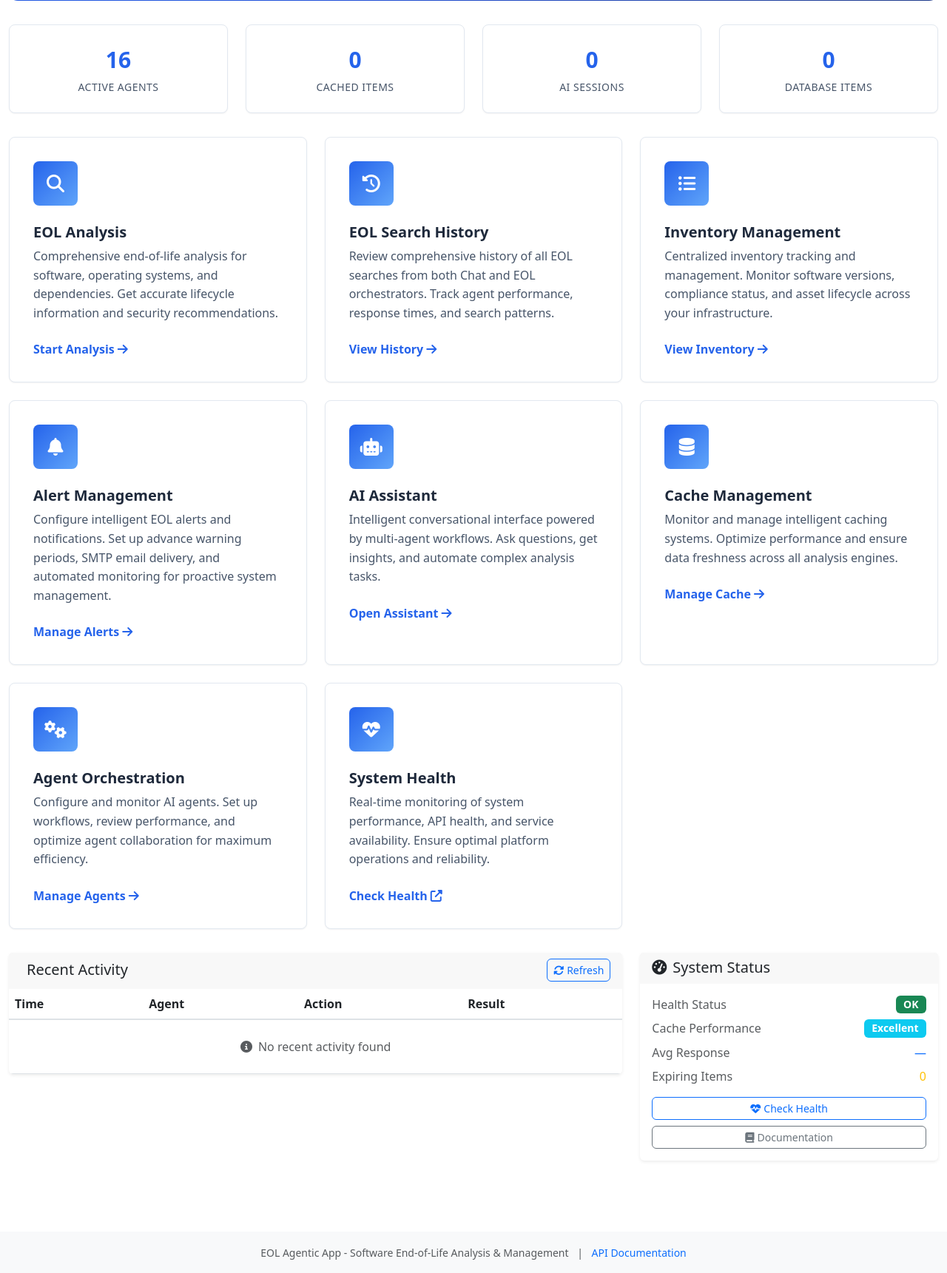
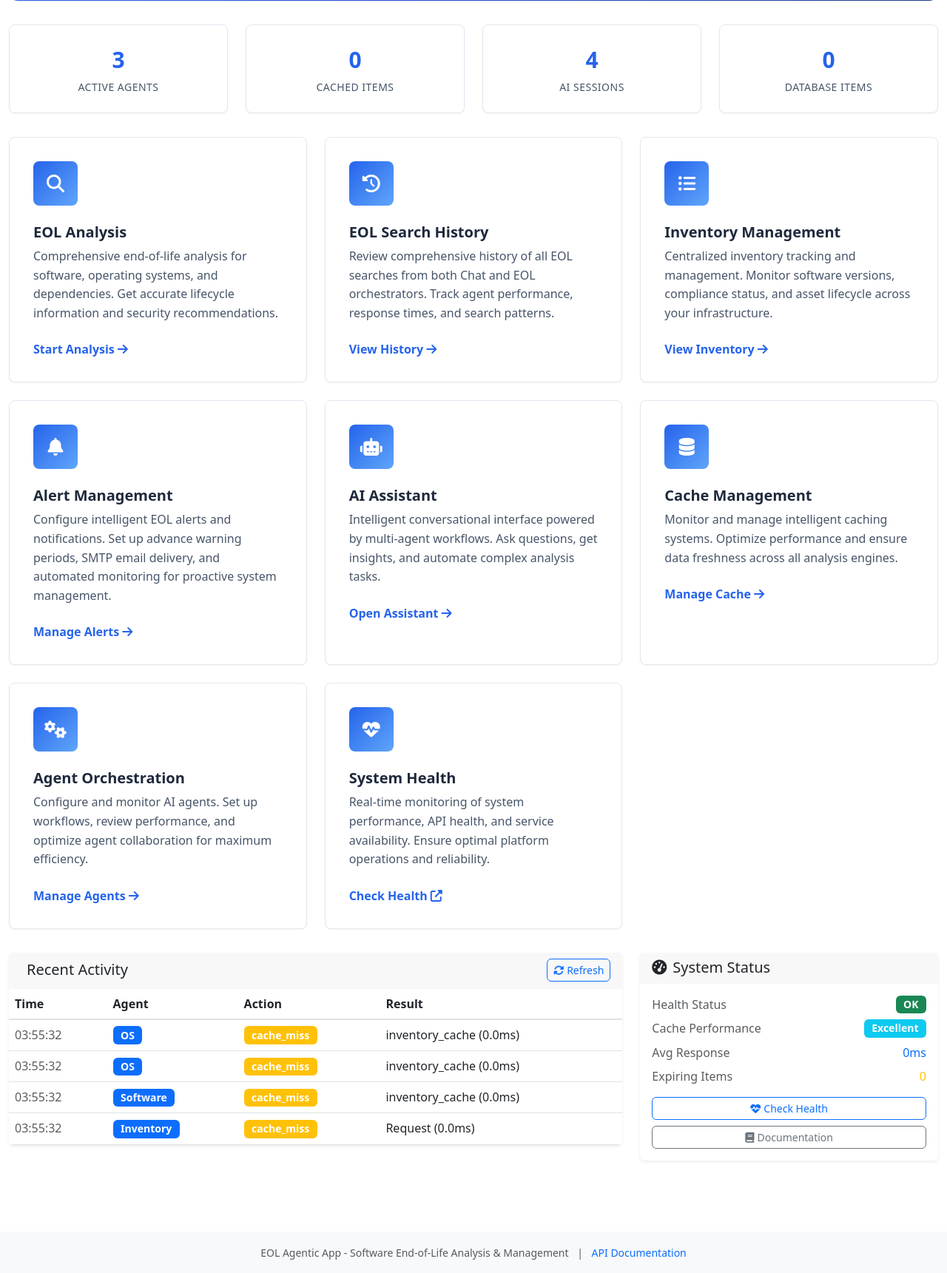
Before and after one commit to jasonpanggit/gcc-demo, a FastAPI app: template app/agentic/eol/templates/index.html in a window 1280 px wide. Shown: the part 433-2154 px from the top of the page at 74% size. Run offline with FastAPI, Linux system fonts and the light colour scheme; the template is opened without the code that fills it, so the values that code supplies are empty.

Commit message:
Fixed index.html stats. Updated readme for EOL app.

```diff
--- a/app/agentic/eol/templates/index.html
+++ b/app/agentic/eol/templates/index.html
@@ -521,10 +521,10 @@
     function updateStats(cacheStatus, inventoryStats, enhancedStats, health) {
         console.log('updateStats called with:', { cacheStatus, inventoryStats, enhancedStats, health });
 
-        // Active Agents - count from cacheStatus.data.agents
+        // Active Agents - count from enhancedStats.agent_stats.agents (the actual source of agent data)
         let activeAgents = 0;
-        if (cacheStatus && cacheStatus.success && cacheStatus.data && cacheStatus.data.agents) {
-            activeAgents = Object.keys(cacheStatus.data.agents).length;
+        if (enhancedStats && enhancedStats.agent_stats && enhancedStats.agent_stats.agents) {
+            activeAgents = Object.keys(enhancedStats.agent_stats.agents).length;
         }
         console.log('Active agents calculated:', activeAgents);
         document.getElementById('dash-active-agents').textContent = activeAgents;
@@ -532,25 +532,30 @@
         // Total cached items - sum from multiple sources
         let totalCache = 0;
 
-        // Add EOL cache items from cacheStatus
-        if (cacheStatus && cacheStatus.success && cacheStatus.data && cacheStatus.data.eol_cache) {
-            totalCache += cacheStatus.data.eol_cache.total_items || 0;
+        // Add cache hits from enhanced stats (agent cache hits)
+        if (enhancedStats && enhancedStats.agent_stats && enhancedStats.agent_stats.summary) {
+            totalCache += enhancedStats.agent_stats.summary.total_cache_hits || 0;
         }
 
-        // Add inventory cache items from inventoryStats
-        if (inventoryStats && inventoryStats.success && inventoryStats.cache_stats) {
-            totalCache += inventoryStats.cache_stats.items_count || 0;
+        // Add inventory cache items from inventoryStats (if it has items_count)
+        if (inventoryStats && inventoryStats.items_count) {
+            totalCache += inventoryStats.items_count || 0;
         }
 
-        // Add enhanced stats cache hits
-        if (enhancedStats && enhancedStats.cosmos_stats) {
+        // Add cosmos cache hits
+        if (enhancedStats && enhancedStats.cosmos_stats && enhancedStats.cosmos_stats.hits) {
             totalCache += enhancedStats.cosmos_stats.hits || 0;
+        }
+
+        // Add inventory stats hits
+        if (enhancedStats && enhancedStats.inventory_stats && enhancedStats.inventory_stats.hits) {
+            totalCache += enhancedStats.inventory_stats.hits || 0;
         }
 
         console.log('Total cache calculated:', totalCache);
         document.getElementById('dash-total-cache').textContent = totalCache.toLocaleString();
 
-        // AI Sessions - get from enhanced stats performance summary (correct path)
+        // AI Sessions - get from enhanced stats performance summary total requests
         let sessions = 0;
         if (enhancedStats && enhancedStats.performance_summary) {
             sessions = enhancedStats.performance_summary.total_requests || 0;
@@ -587,13 +592,14 @@
         document.getElementById('dash-cache-performance').textContent = cachePerformance;
         document.getElementById('dash-avg-response').textContent = avgResponseTime > 0 ? `${avgResponseTime.toFixed(0)}ms` : '—';
 
-        // Expiring items - from cache status and inventory stats
+        // Expiring items - check if inventory cache is expired
         let expiring = 0;
-        if (cacheStatus && cacheStatus.success && cacheStatus.data && cacheStatus.data.eol_cache) {
-            expiring += cacheStatus.data.eol_cache.expired_items || 0;
+        if (inventoryStats && inventoryStats.expired) {
+            expiring += 1;  // Count expired inventory cache as 1 expiring item
         }
-        if (inventoryStats && inventoryStats.success && inventoryStats.cache_stats && inventoryStats.cache_stats.expired) {
-            expiring += inventoryStats.cache_stats.items_count || 0;
+        // Could also check cacheStatus for expired items if available
+        if (cacheStatus && cacheStatus.inventory_context_cache && cacheStatus.inventory_context_cache.expired) {
+            expiring += 1;
         }
         console.log('Expiring items calculated:', expiring);
         document.getElementById('dash-expiring').textContent = expiring || '0';
```
Also changed, not shown: app/agentic/eol/README.md.
